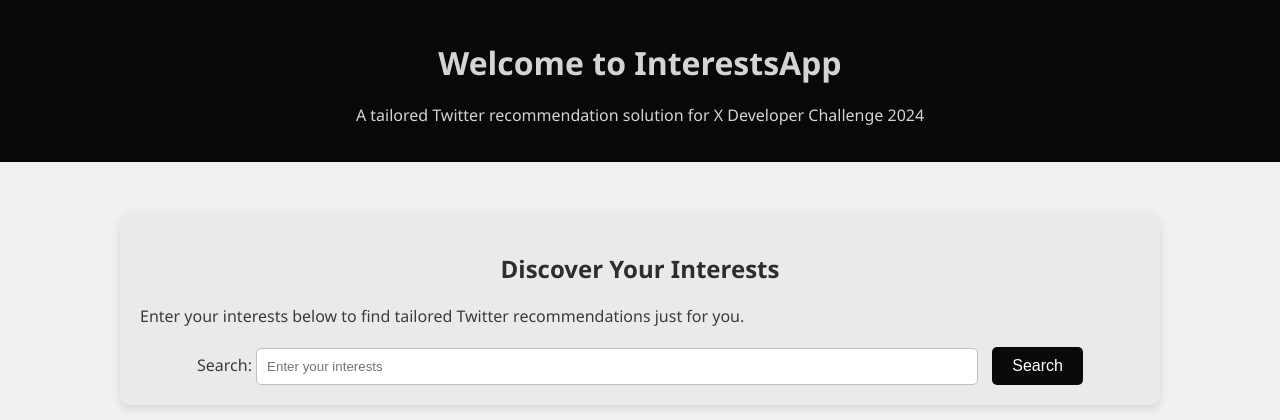
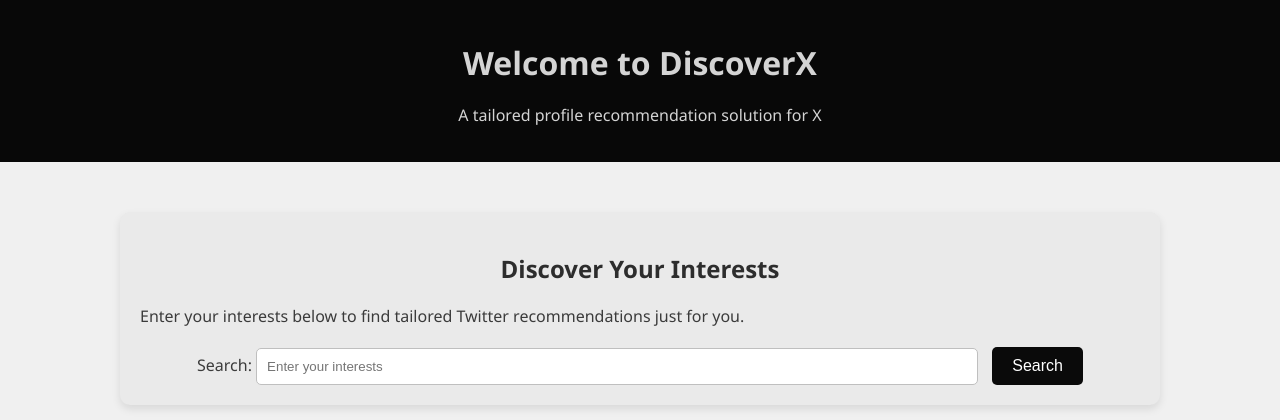
Before and after one commit to FloofyJin/XDeveloperCompetition2024, a Django app: page / in a window 1280 px wide. Shown: the top 420 px of the page. Run offline with Django 5.2, Linux system fonts and the light colour scheme; some libraries are stand-ins or nearby versions.

Commit message:
DiscoverX

```diff
--- a/Django-Utils/InterestsApp/templates/home.html
+++ b/Django-Utils/InterestsApp/templates/home.html
@@ -3,7 +3,7 @@
 <head>
     <meta charset="UTF-8">
     <meta name="viewport" content="width=device-width, initial-scale=1.0">
-    <title>InterestsApp: A tailored Twitter recommendation solution for X Developer Challenge 2024</title>
+    <title>DiscoverX: A tailored Twitter recommendation solution for X Developer Challenge 2024</title>
     <style>
         /* Add your CSS styles here */
         body {
@@ -132,8 +132,8 @@
 </head>
 <body>
     <header>
-        <h1 class="head">Welcome to InterestsApp</h1> <!-- Changed text color to dark gray -->
-        <p class="head">A tailored Twitter recommendation solution for X Developer Challenge 2024</p>
+        <h1 class="head">Welcome to DiscoverX</h1> <!-- Changed text color to dark gray -->
+        <p class="head">A tailored profile recommendation solution for X</p>
     </header>
     <div class="container">
         <div class="intro">
```
